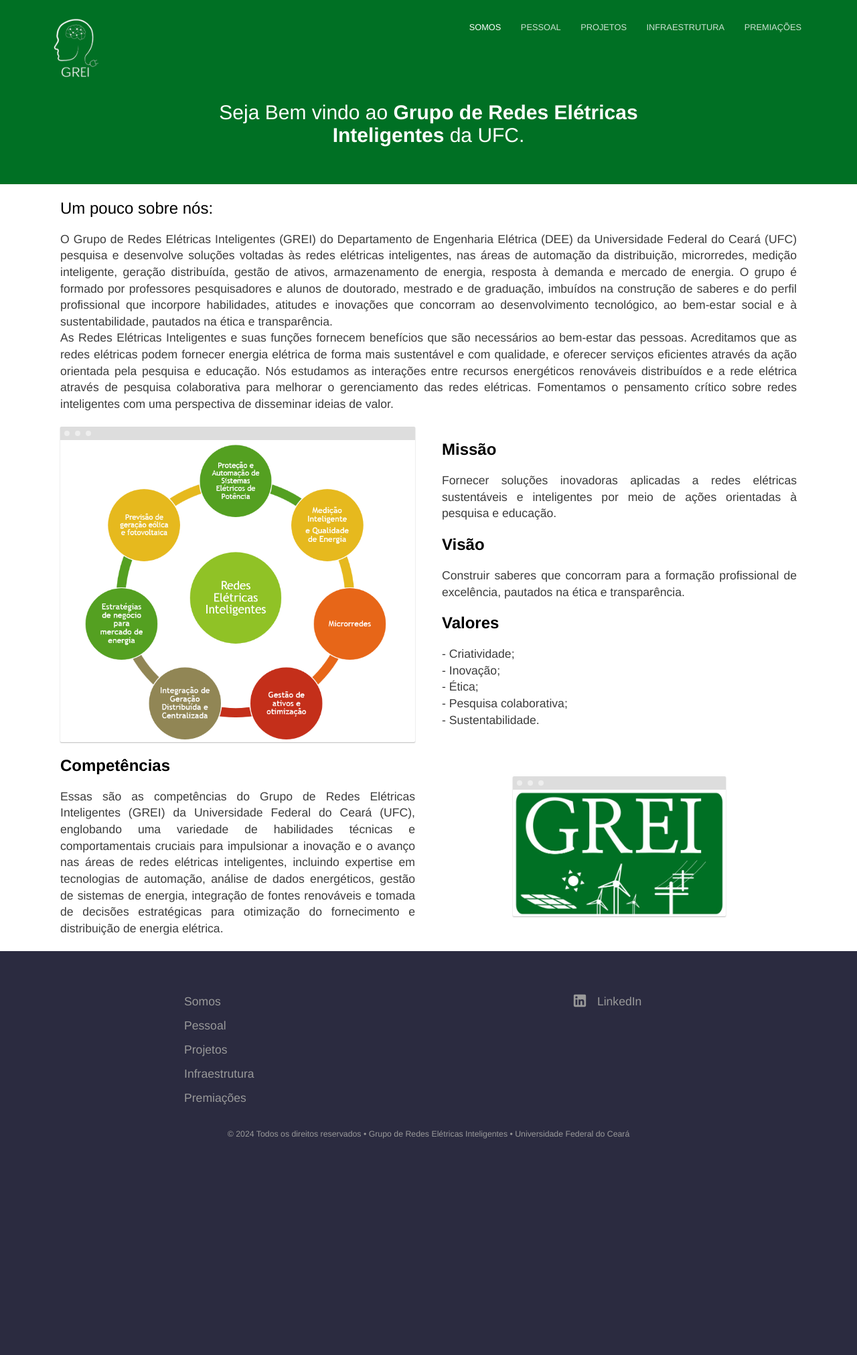
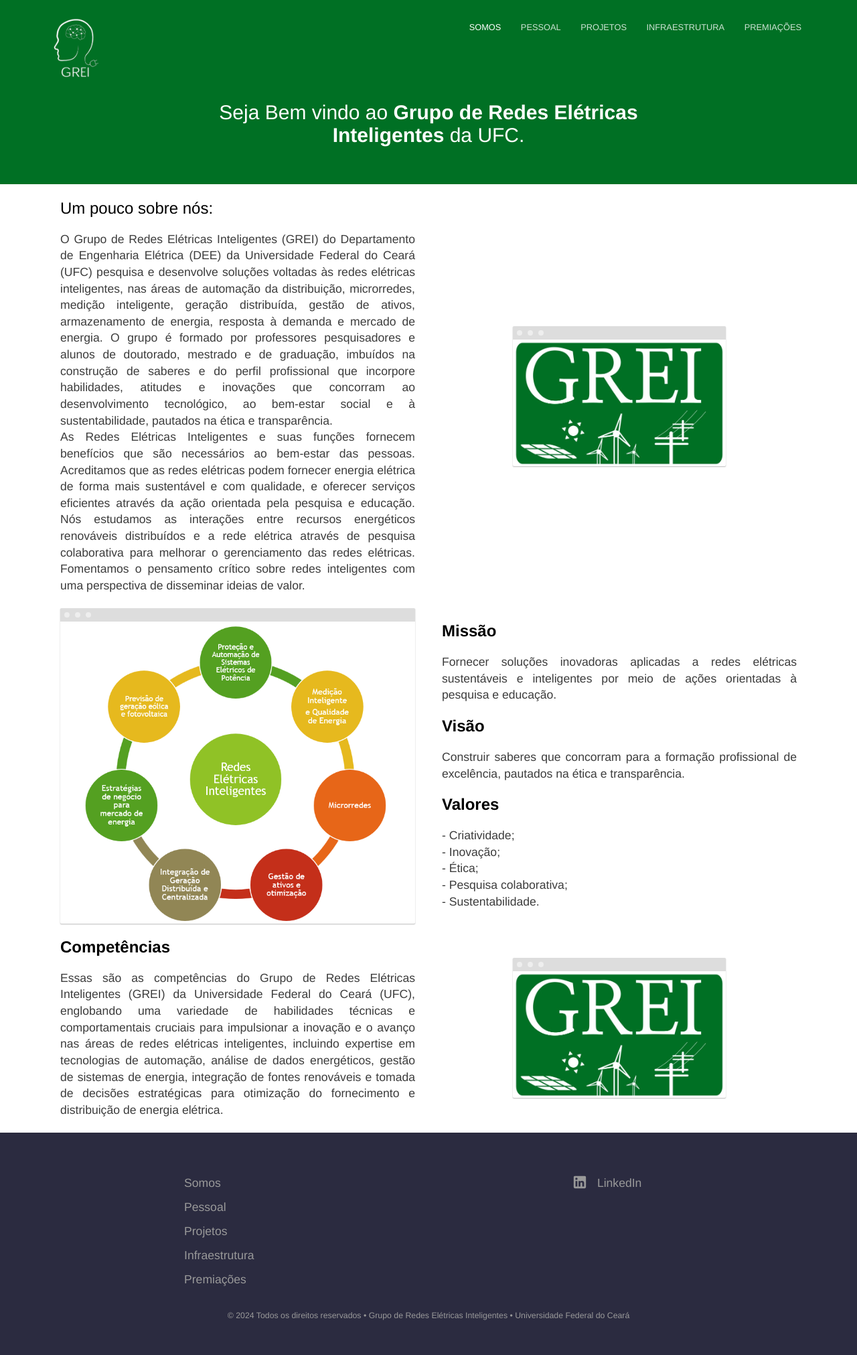
Before and after one commit to Gabriell89222/Gabriell89222.github.io, a Jekyll site: the page built from index.html, in a window 1280 px wide. Shown: the whole page at 67% size. Built offline with Jekyll 4.4.1, drawn with Linux system fonts in a browser that asks for light colours; before the commit the page ends 1752 px from its top, so only the background shows below that.

Commit message:
Atualização pág. inicial

```diff
--- a/index.html
+++ b/index.html
@@ -29,6 +29,9 @@
 					o gerenciamento das redes elétricas. Fomentamos o pensamento crítico sobre redes inteligentes
 					com uma perspectiva de disseminar ideias de valor.
 				</p>
+			</div>
+			<div class="image">
+				<img src="/images/GREI-FOTO.png" alt="Screenshot" class="screenshotEditable-2" />
 			</div>
 		</div>
 	</section>
```
